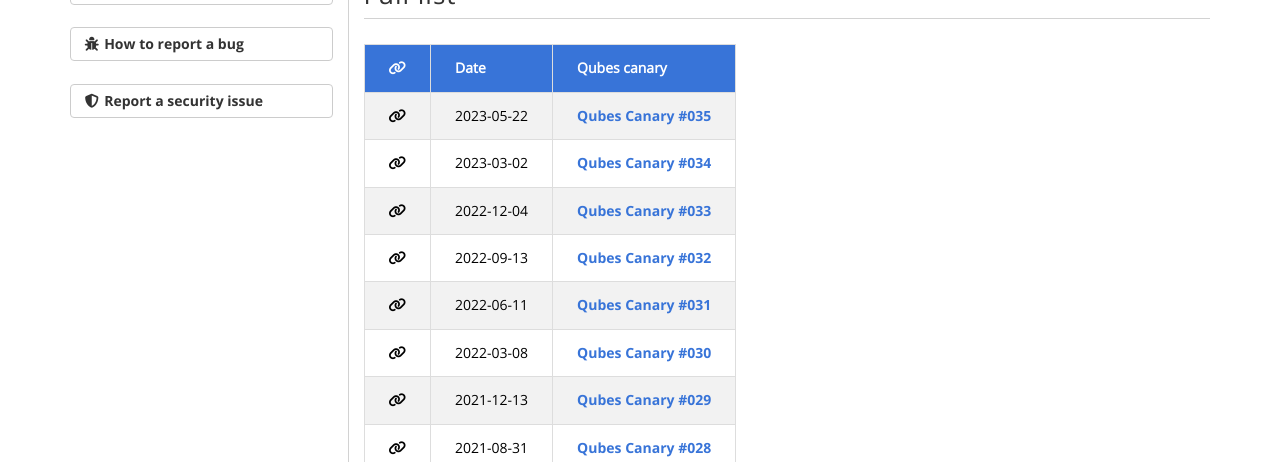
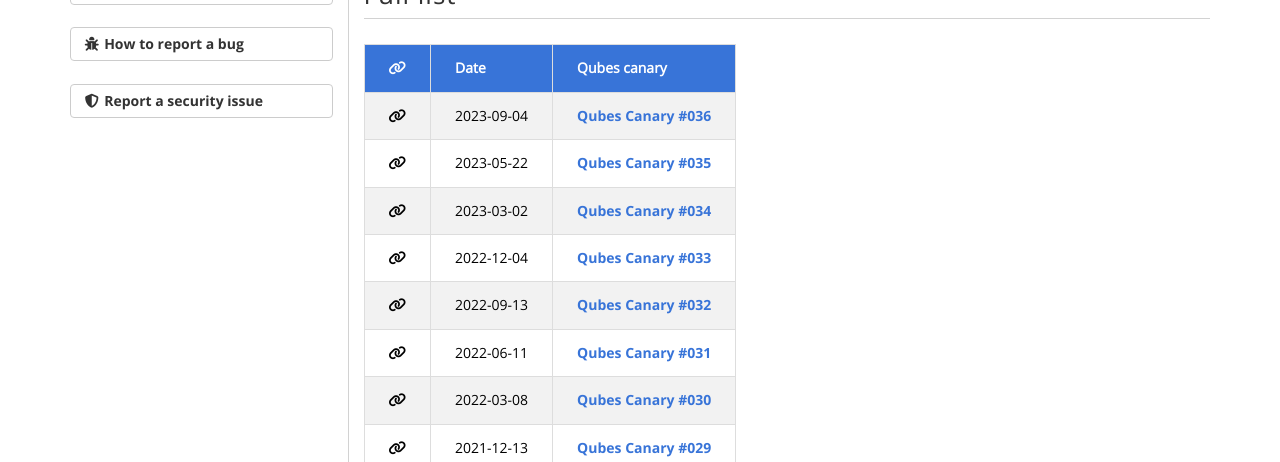
Before and after one commit to QubesOS/qubesos.github.io, a Jekyll site: the page built from pages/canary.md, in a window 1280 px wide and 900 px high. Shown: the part 438-900 px from the top of the window. Built offline with Jekyll 4.4.1, drawn with Linux system fonts in a browser that asks for light colours; some web fonts are replaced.

Commit message:
Add canary 036

```diff
--- a/_data/sec-canary.yml
+++ b/_data/sec-canary.yml
@@ -102,3 +102,6 @@
 
 - canary: "035"
   date: 2023-05-22
+
+- canary: "036"
+  date: 2023-09-04
```
